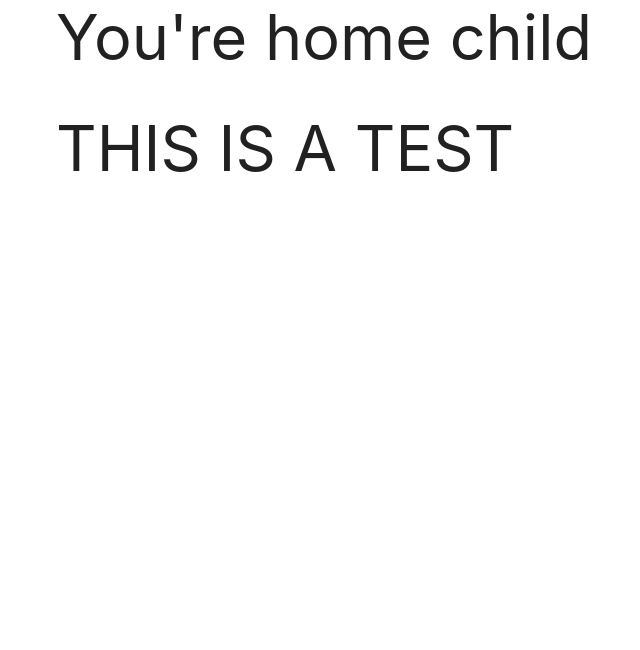
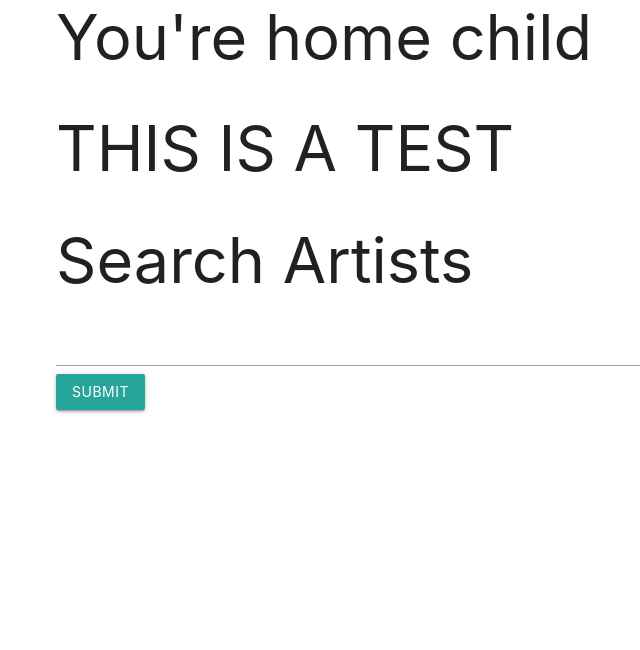
Before and after one commit to naomiskevo/Groupie, a Django app: page / in a window 1280 px wide. Shown: the part 103-753 px from the top of the page, without its empty margins (136-776 px from the left). Run offline with Django 3.2, Linux system fonts and the light colour scheme; data that the repository does not hold is empty.

Commit message:
search bar attempt

```diff
--- a/main_app/templates/index.html
+++ b/main_app/templates/index.html
@@ -4,4 +4,13 @@
     <h1>You're home child</h1>
     <h1>THIS IS A TEST</h1>
 
+
+    <h1>Search Artists</h1>
+
+
+    <form action="artists/" method="POST">
+        <input type="text">
+        <input type="submit" value="Submit" class="btn">
+    </form>
+
 {% endblock %}
--- a/main_app/urls.py
+++ b/main_app/urls.py
@@ -6,5 +6,6 @@ urlpatterns = [
     path('about/', views.about, name='about'),
     path('artists/', views.artists_index, name='index'),
     path('accounts/signup/', views.signup, name='signup'),
+    path('artists/', views.show, name='artists'),
 
 ]
```
